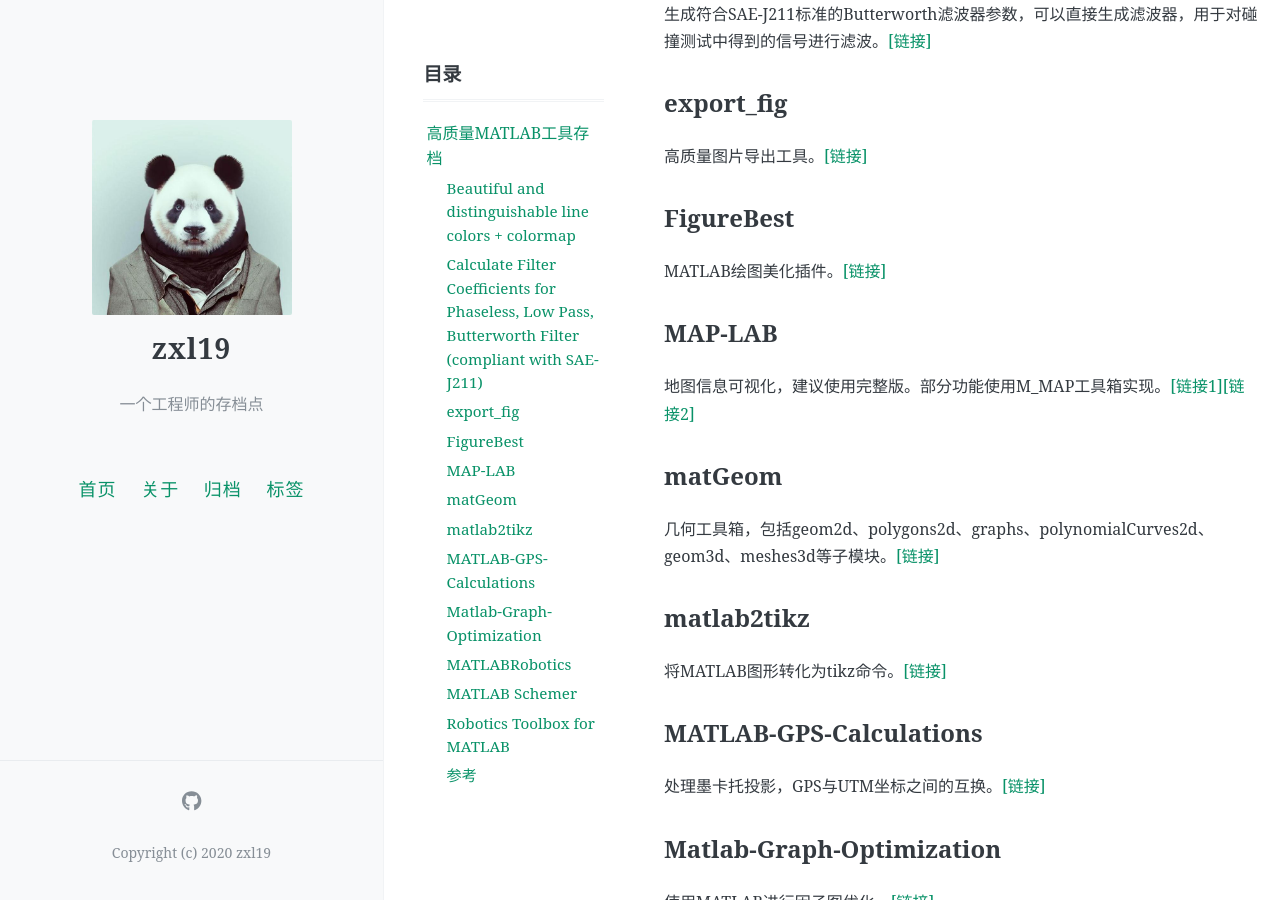
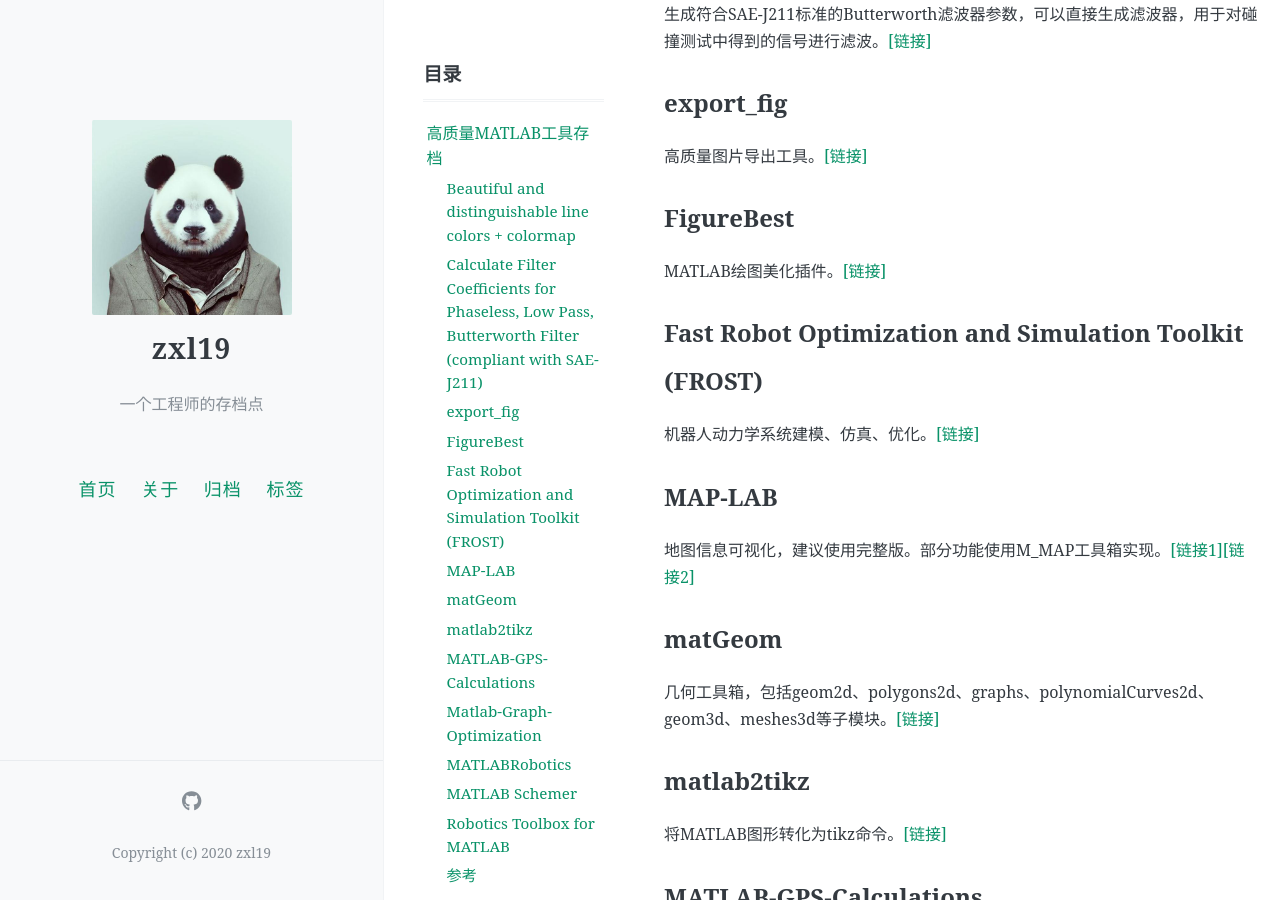
Before and after one commit to zxl19/zxl19.github.io, a Jekyll site: the page built from _posts/2020-06-10-matlab-tool.md, in a window 1280 px wide and 900 px high, scrolled down 523 px. Built offline with Jekyll 4.4.1, drawn with Linux system fonts in a browser that asks for light colours; comment, search, counter and statistics services are not loaded.

Commit message:
Update 2020-06-10-matlab-tool.md

```diff
--- a/_posts/2020-06-10-matlab-tool.md
+++ b/_posts/2020-06-10-matlab-tool.md
@@ -28,6 +28,10 @@ pinned: false
 ## FigureBest
 
 MATLAB绘图美化插件。[[链接]](https://github.com/tutusjtu/FigureBest-2.0)
+
+## Fast Robot Optimization and Simulation Toolkit (FROST)
+
+机器人动力学系统建模、仿真、优化。[[链接]](http://ayonga.github.io/frost-dev/)
 
 ## MAP-LAB
 
@@ -67,12 +71,13 @@ MATLAB绘图美化插件。[[链接]](https://github.com/tutusjtu/FigureBest-2.0
 2. [Calculate Filter Coefficients for Phaseless, Low Pass, Butterworth Filter (compliant with SAE-J211)-MathWorks File Exchange](https://www.mathworks.com/matlabcentral/fileexchange/61852-calculate-filter-coefficients-for-phaseless-low-pass-butterworth-filter-compliant-with-sae-j211)
 3. [altmany/export_fig](https://github.com/altmany/export_fig)
 4. [tutusjtu/FigureBest-2.0](https://github.com/tutusjtu/FigureBest-2.0)
-5. [MAP-LAB-Full](http://www.dimitriospiretzidis.com/maplab_home.html)
-6. [M_MAP](https://www.eoas.ubc.ca/~rich/map.html)
-7. [mattools/matGeom](https://github.com/mattools/matGeom)
-8. [matlab2tikz/matlab2tikz](https://github.com/matlab2tikz/matlab2tikz)
-9. [alexbuczynsky/MATLAB-GPS-Calculations](https://github.com/alexbuczynsky/MATLAB-GPS-Calculations)
-10. [UTS-CAS/Matlab-Graph-Optimization](https://github.com/UTS-CAS/Matlab-Graph-Optimization)
-11. [AtsushiSakai/MATLABRobotics](https://github.com/AtsushiSakai/MATLABRobotics)
-12. [scottclowe/matlab-schemer](https://github.com/scottclowe/matlab-schemer)
-13. [petercorke/robotics-toolbox-matlab](https://github.com/petercorke/robotics-toolbox-matlab)
+5. [ayonga/frost-dev](https://github.com/ayonga/frost-dev)
+6. [MAP-LAB-Full](http://www.dimitriospiretzidis.com/maplab_home.html)
+7. [M_MAP](https://www.eoas.ubc.ca/~rich/map.html)
+8. [mattools/matGeom](https://github.com/mattools/matGeom)
+9. [matlab2tikz/matlab2tikz](https://github.com/matlab2tikz/matlab2tikz)
+10. [alexbuczynsky/MATLAB-GPS-Calculations](https://github.com/alexbuczynsky/MATLAB-GPS-Calculations)
+11. [UTS-CAS/Matlab-Graph-Optimization](https://github.com/UTS-CAS/Matlab-Graph-Optimization)
+12. [AtsushiSakai/MATLABRobotics](https://github.com/AtsushiSakai/MATLABRobotics)
+13. [scottclowe/matlab-schemer](https://github.com/scottclowe/matlab-schemer)
+14. [petercorke/robotics-toolbox-matlab](https://github.com/petercorke/robotics-toolbox-matlab)
```
